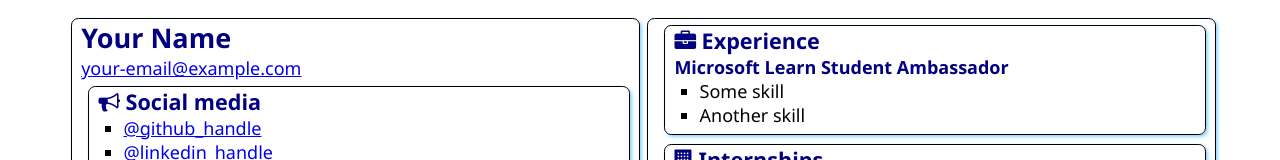
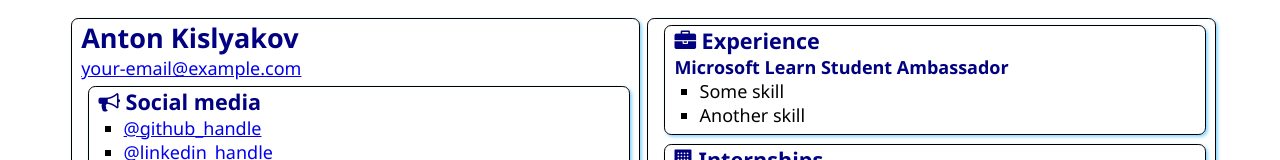
Before and after one commit to vdetstvepil/SATechnicalOnboarding, a plain HTML site: page src/index.html in a window 1280 px wide. Shown: the top 160 px of the page. Drawn offline with Linux system fonts and the light colour scheme.

Commit message:
Added My Name

```diff
--- a/src/index.html
+++ b/src/index.html
@@ -12,7 +12,7 @@
 <body>
     <main>
         <article class="box">
-            <h1>Your Name</h1>
+            <h1>Anton Kislyakov</h1>
             <div><a href="mailto:your.email@example.com">your-email@example.com</a></div>
 
             <section class="box">
```
